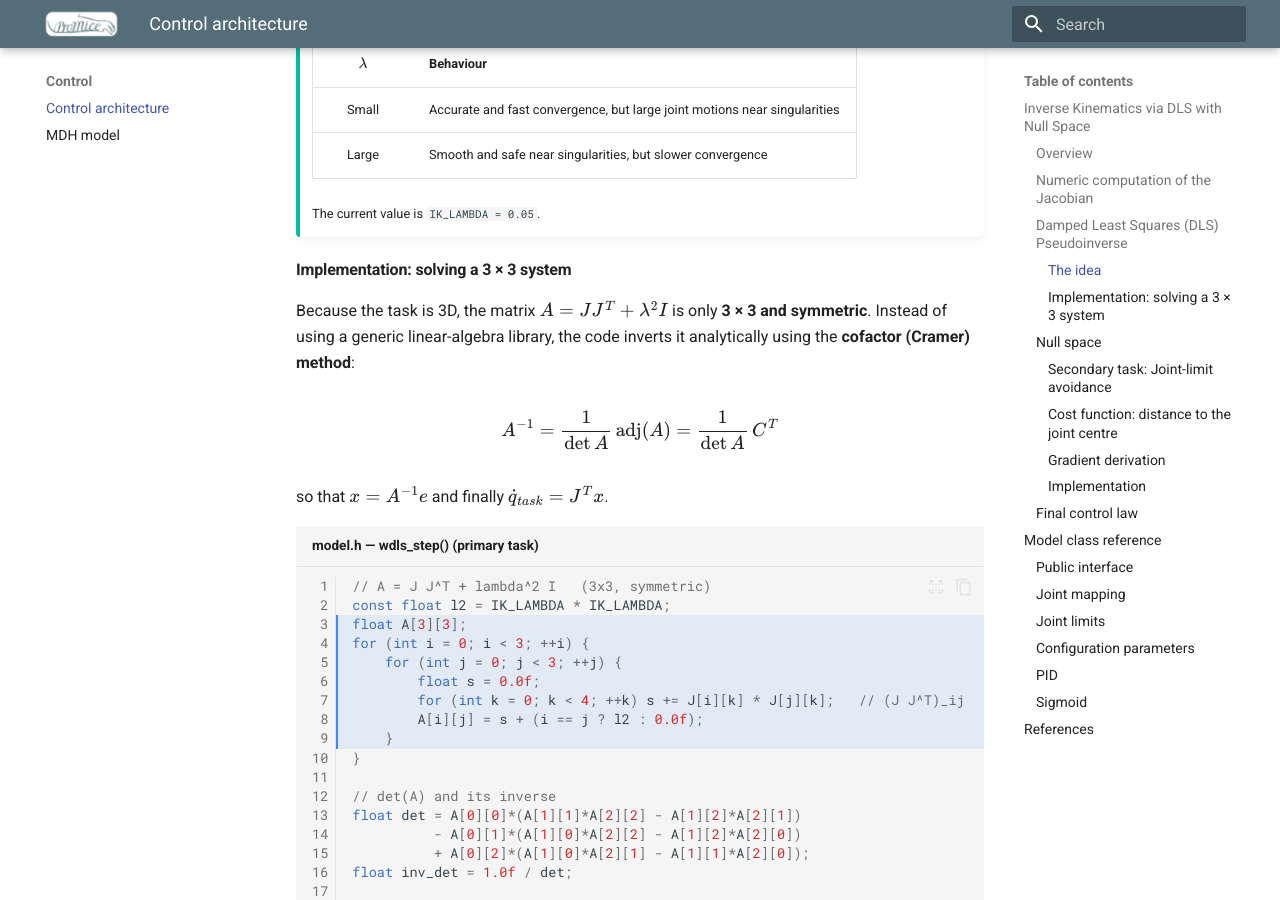
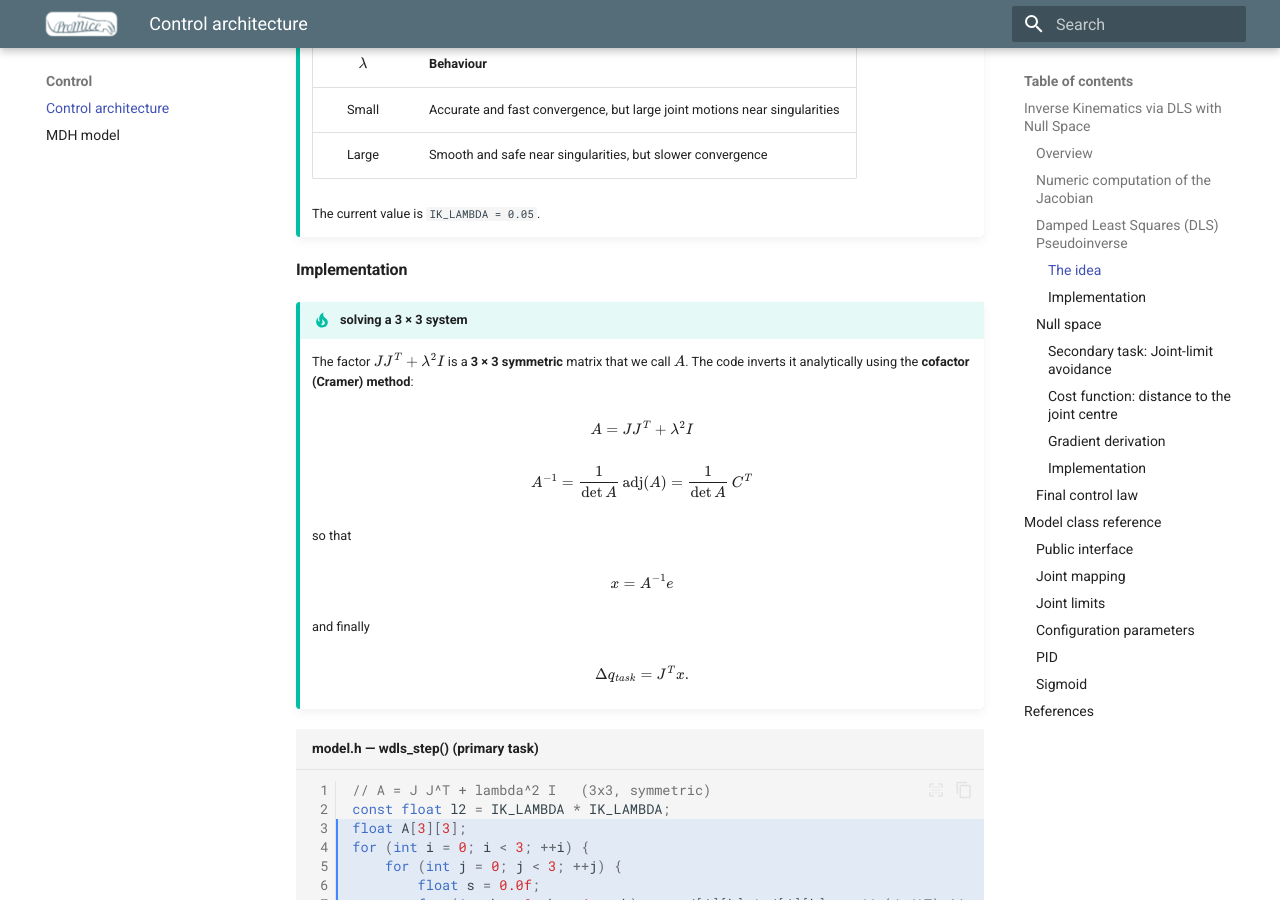
Before and after one commit to Juan-CarlosM/ProMice, an MkDocs documentation site: the page built from docs/control_architecture.md, in a window 1280 px wide and 900 px high, scrolled down 2873 px. Built offline with MkDocs 1.6.1 and Material for MkDocs 9.7.7, drawn with Linux system fonts in a browser that asks for light colours; some of the changed text lies outside the part shown.

Commit message:
Refine implementation section in control_architecture.md
Updated implementation details for solving a 3x3 system and added tips for clarity.

````diff
--- a/docs/control_architecture.md
+++ b/docs/control_architecture.md
@@ -108,15 +108,29 @@ where \(e = x_{target} - x(q)\).
 
     The current value is `IK_LAMBDA = 0.05`.
 
-#### Implementation: solving a 3 × 3 system
+#### Implementation
+!!! tip "solving a 3 × 3 system"
+    The factor  \(JJ^T + \lambda^2 I\) is a **3 × 3 symmetric** matrix that we call \(A\). The code inverts it analytically using the **cofactor (Cramer) method**:
 
-Because the task is 3D, the matrix \(A = JJ^T + \lambda^2 I\) is only **3 × 3 and symmetric**. Instead of using a generic linear-algebra library, the code inverts it analytically using the **cofactor (Cramer) method**:
+    $$
+    A=JJ^T + \lambda^2 I
+    $$
 
-$$
-A^{-1} = \frac{1}{\det A}\,\mathrm{adj}(A) = \frac{1}{\det A}\,C^T
-$$
+    $$
+    A^{-1} = \frac{1}{\det A}\,\mathrm{adj}(A) = \frac{1}{\det A}\,C^T
+    $$
 
-so that \(x = A^{-1}e\) and finally \(\dot q_{task} = J^T x\).
+    so that
+
+    $$
+    x = A^{-1}e
+    $$
+
+    and finally
+
+    $$
+    \Delta q_{task} = J^T x.
+    $$
 
 ```cpp title="model.h — wdls_step() (primary task)" linenums="1" hl_lines="3-9 30-32 35-36"
 // A = J J^T + lambda^2 I   (3x3, symmetric)
````
Also changed, not shown: other parts of docs/control_architecture.md (+1 -3 lines).
